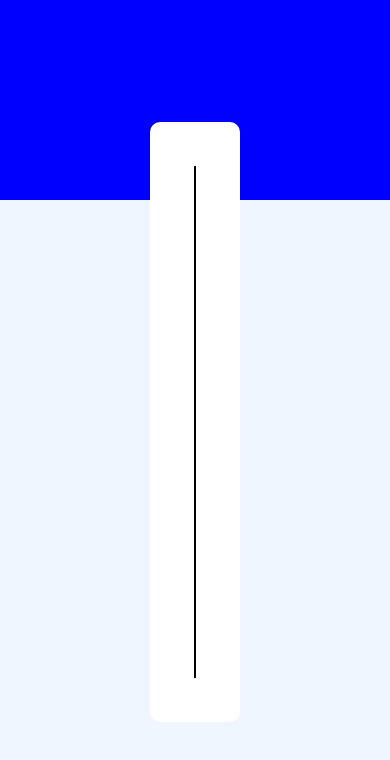
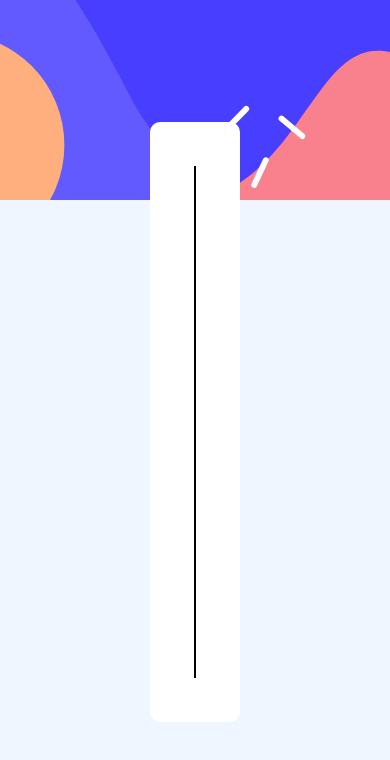
Before and after one commit to hun-ah/multi-step-form-v2, a React (Vite) app: page / in a window 390 px wide. Shown: the top 760 px of the page. Built offline with nearby package versions, Linux system fonts and the light colour scheme.

Commit message:
updated background to svg for desktop and mobile

```diff
--- a/src/components/sidebar/sidebar.module.css
+++ b/src/components/sidebar/sidebar.module.css
@@ -1,12 +1,17 @@
 .container {
   height: 100%;
   width: 280px;
-  background: blue;
+  background: url(/src/assets/bg-sidebar-desktop.svg);
+  background-size: cover;
+  background-position: center;
   border-radius: 10px;
 }
 
 @media screen and (max-width: 1168px) {
   .container {
+    background: url(/src/assets/bg-sidebar-mobile.svg);
+    background-size: cover;
+    background-position: center;
     top: 0;
     left: 0;
     width: 100%;
```
